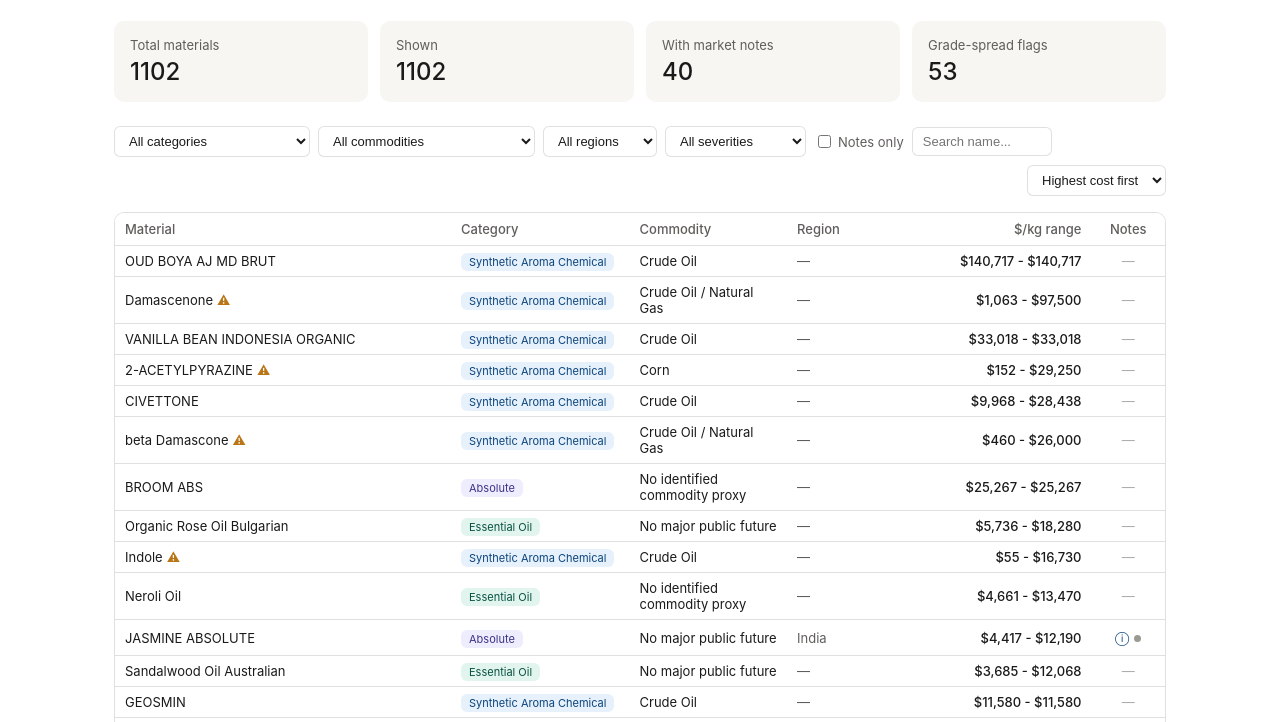
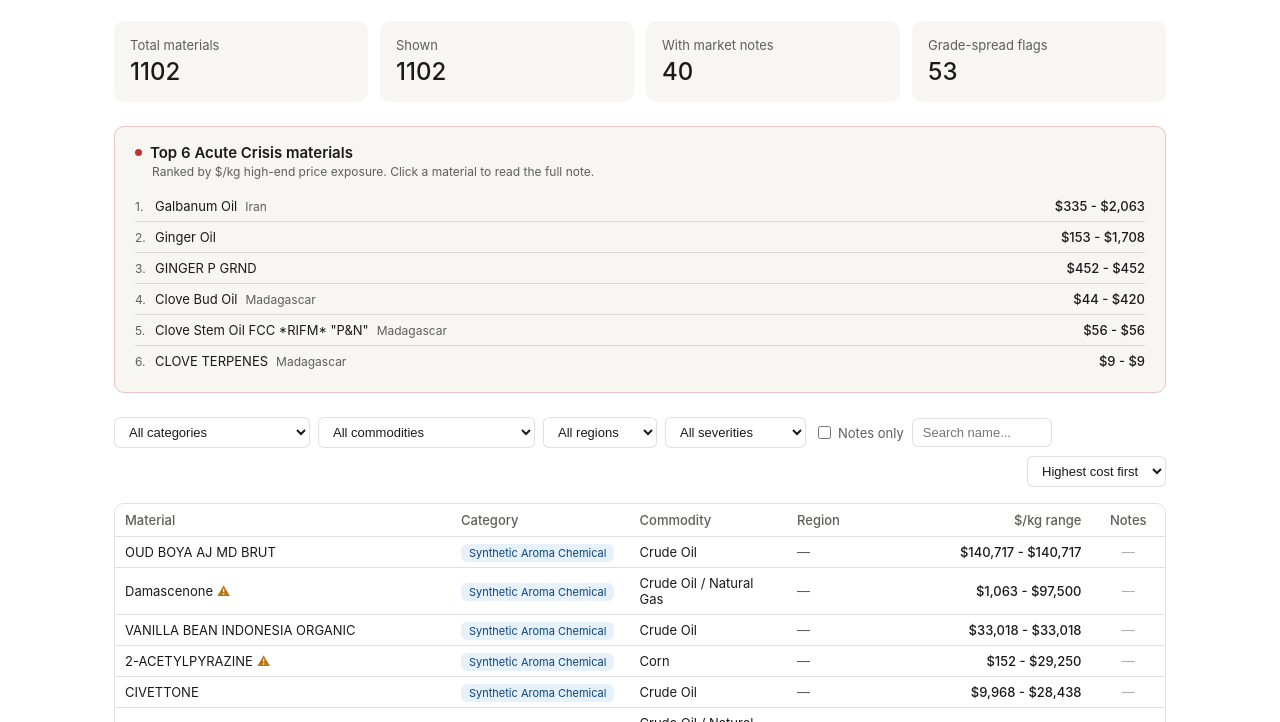
Before and after one commit to ALCHEMY-MO/fragrance-dashboard, a plain HTML site: page index.html in a window 1280 px wide. Shown: the part 73-795 px from the top of the page. Drawn offline with Linux system fonts and the light colour scheme.

Commit message:
Update index.html

```diff
--- a/index.html
+++ b/index.html
@@ -111,6 +111,33 @@
   .notes-btn { background: none; border: none; cursor: pointer; padding: 2px; color: var(--info-text); font-size: 14px; }
   .empty-cell { color: var(--text-secondary); opacity: 0.5; }
   footer { margin-top: 1.5rem; font-size: 12px; color: var(--text-secondary); text-align: center; }
+  #acute-panel {
+    background: var(--bg-secondary);
+    border: 1px solid #e8c4c2;
+    border-radius: 10px;
+    padding: 1rem 1.25rem;
+    margin-bottom: 1.5rem;
+  }
+  @media (prefers-color-scheme: dark) {
+    #acute-panel { border-color: #5a2a2a; }
+  }
+  .acute-panel-header { display: flex; align-items: center; gap: 8px; }
+  .acute-panel-header h2 { font-size: 15px; font-weight: 600; margin: 0; }
+  .acute-panel-sub { font-size: 12px; color: var(--text-secondary); margin: 2px 0 12px 17px; }
+  .acute-item {
+    display: flex;
+    justify-content: space-between;
+    align-items: center;
+    padding: 7px 0;
+    border-bottom: 1px solid var(--border);
+    font-size: 13px;
+  }
+  .acute-item:last-child { border-bottom: none; }
+  .acute-rank { color: var(--text-secondary); font-size: 12px; width: 20px; flex-shrink: 0; }
+  .acute-name { flex: 1; }
+  .acute-region { color: var(--text-secondary); font-size: 12px; margin-left: 8px; }
+  .acute-price { font-weight: 500; margin-left: 12px; white-space: nowrap; }
+  .acute-empty { font-size: 13px; color: var(--text-secondary); padding: 4px 0; }
 </style>
 </head>
 <body>
@@ -135,6 +162,15 @@
     <p class="stat-label">Grade-spread flags</p>
     <p class="stat-value" id="stat-flags">-</p>
   </div>
+</div>
+
+<div id="acute-panel">
+  <div class="acute-panel-header">
+    <span class="sev-dot dot-acute" style="margin-left:0;"></span>
+    <h2 id="acute-panel-title">Top Acute Crisis materials</h2>
+  </div>
+  <p class="acute-panel-sub" id="acute-panel-sub"></p>
+  <div id="acute-list"></div>
 </div>
 
 <div class="controls">
@@ -294,6 +330,44 @@ function render() {
   });
 }
 
+function renderAcutePanel(DATA) {
+  var acute = DATA.filter(function(d) { return d.severity === 'Acute Crisis'; });
+  acute.sort(function(a, b) { return (b.high || 0) - (a.high || 0); });
+  var top = acute.slice(0, 10);
+
+  var titleEl = document.getElementById('acute-panel-title');
+  var subEl = document.getElementById('acute-panel-sub');
+  var listEl = document.getElementById('acute-list');
+
+  titleEl.textContent = 'Top ' + top.length + ' Acute Crisis material' + (top.length === 1 ? '' : 's');
+  subEl.textContent = top.length > 0
+    ? 'Ranked by $/kg high-end price exposure. Click a material to read the full note.'
+    : '';
+  listEl.innerHTML = '';
+
+  if (top.length === 0) {
+    listEl.innerHTML = '<p class="acute-empty">No materials currently flagged as Acute Crisis.</p>';
+    return;
+  }
+
+  top.forEach(function(d, i) {
+    var rangeText = (d.low != null && d.high != null)
+      ? '$' + Math.round(d.low).toLocaleString() + ' - $' + Math.round(d.high).toLocaleString()
+      : 'No data';
+    var row = document.createElement('div');
+    row.className = 'acute-item';
+    row.style.cursor = 'pointer';
+    row.innerHTML =
+      '<span class="acute-rank">' + (i + 1) + '.</span>' +
+      '<span class="acute-name">' + escapeHtml(d.name) +
+        (d.region ? '<span class="acute-region">' + escapeHtml(d.region) + '</span>' : '') +
+      '</span>' +
+      '<span class="acute-price">' + rangeText + '</span>';
+    row.addEventListener('click', function() { showNotes(d.name, d.notes, d.severity); });
+    listEl.appendChild(row);
+  });
+}
+
 fetch('data.json')
   .then(function(res) { return res.json(); })
   .then(function(json) {
@@ -317,6 +391,7 @@ fetch('data.json')
       document.getElementById('notes-panel').style.display = 'none';
     });
 
+    renderAcutePanel(DATA);
     render();
   })
   .catch(function(err) {
```
